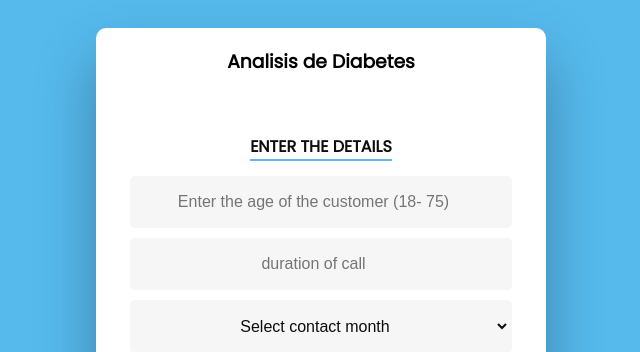
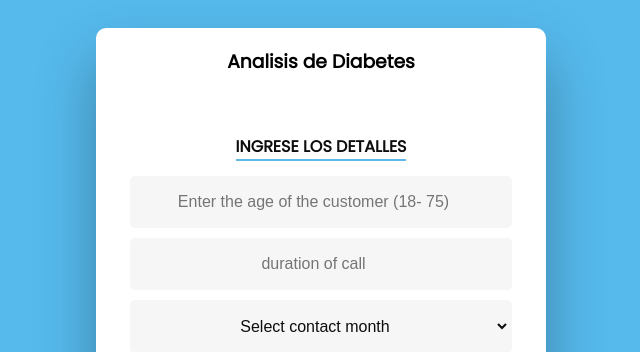
Before and after one commit to juvenalcaceres/mlops-webapp-up-proy2, a Flask app: page / in a window 1280 px wide. Shown: the top 352 px of the page, without its empty margins (319-959 px from the left). Run offline with Flask 2, Linux system fonts and the light colour scheme.

```diff
--- a/web_apps/templates/index.html
+++ b/web_apps/templates/index.html
@@ -9,7 +9,7 @@
     <div id="formContent">
       <!-- Tabs Titles -->
       <h3>Analisis de Diabetes</h3>
-      <h2 class="active"> Enter the details </h2>
+      <h2 class="active"> Ingrese los detalles </h2>
 
       <!-- Login Form -->
       <form action= "{{ url_for('GetValues')}}" method="post">
```
